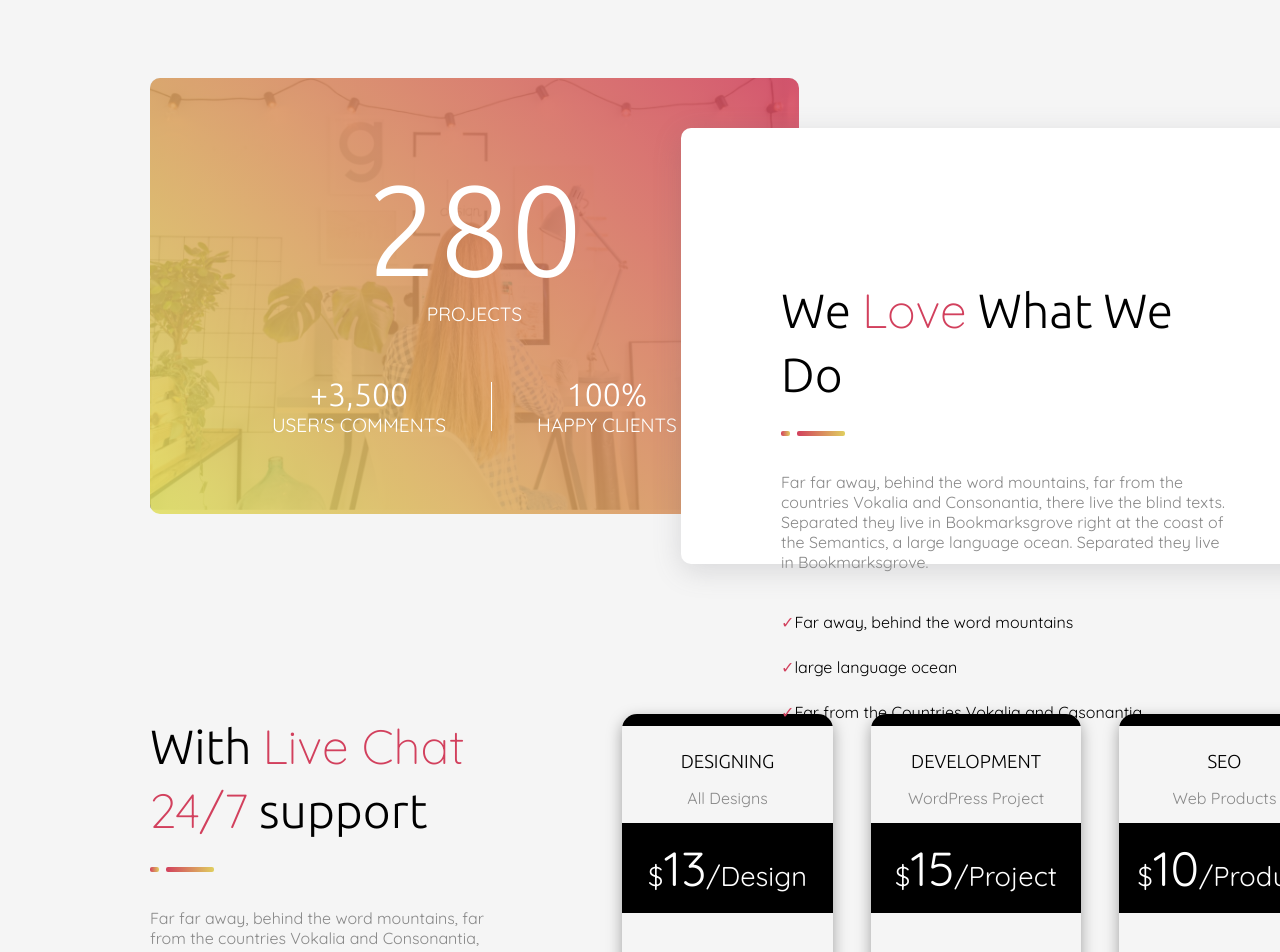
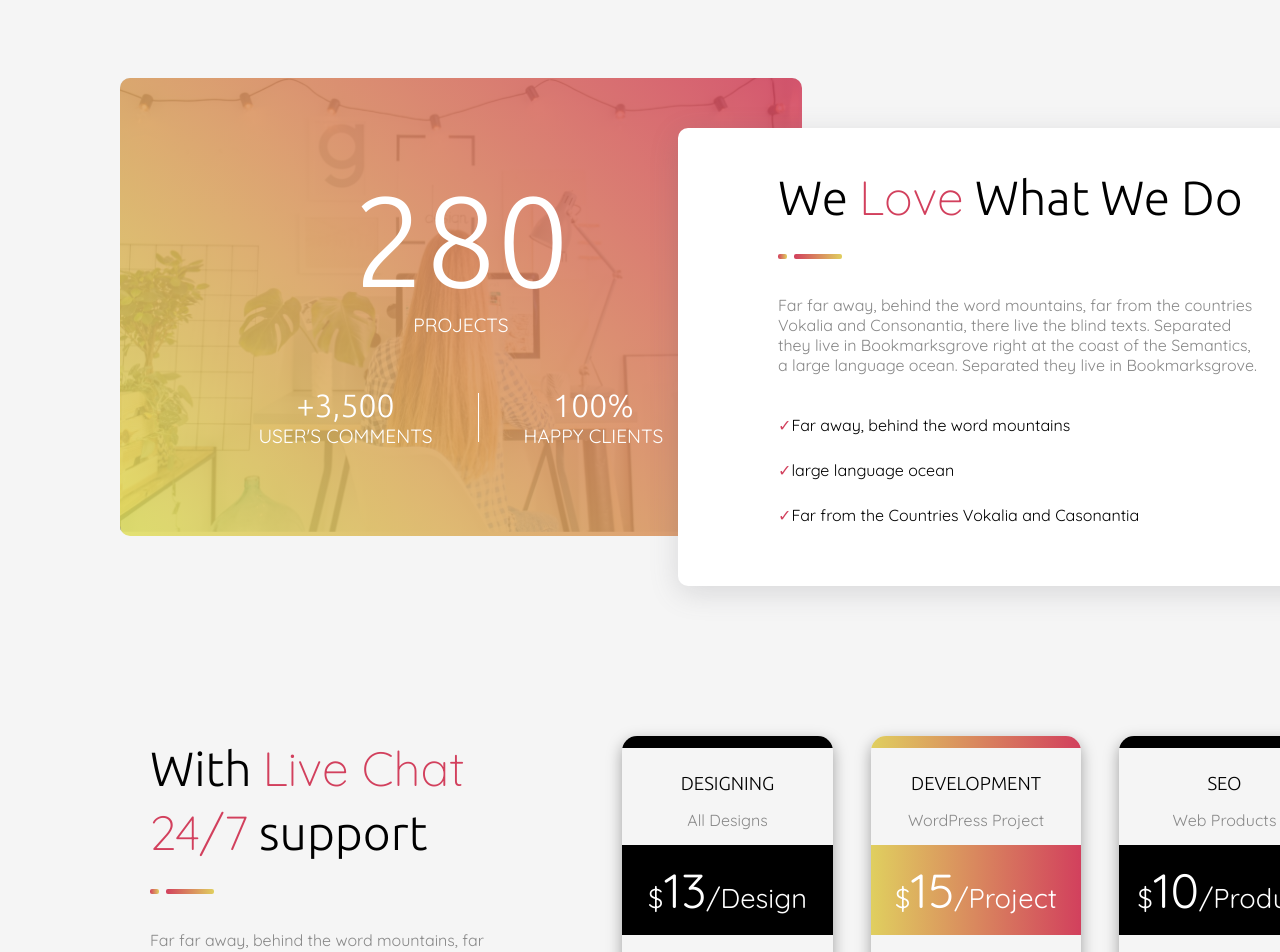
Before and after one commit to sebastianocalella/proj-html-vuejs, a Vue app: page / in a window 1280 px wide. Shown: the part 5000-5952 px from the top of the page. Built offline with nearby package versions, Linux system fonts and the light colour scheme.

Commit message:
subscriptions card color implement

```diff
--- a/src/components/AppMainComponents/OurProjects.vue
+++ b/src/components/AppMainComponents/OurProjects.vue
@@ -143,6 +143,7 @@ export default {
             width: 100%;
             position: relative;
             padding: 200px 0;
+            min-width: 1240px;
 
             .img-wrapper{
                 position: relative;
@@ -210,7 +211,7 @@ export default {
                 width: 55%;
                 height: calc(100% - 400px);
                 z-index: 2;
-                padding: 150px 100px;
+                padding: 3% 100px;
                 background-color: $bg-lightest;
                 border-radius: 10px;
                 box-shadow: rgba(100, 100, 111, 0.2) 0px 7px 29px 0px;
--- a/src/components/utilitiesComponents/ProductCard.vue
+++ b/src/components/utilitiesComponents/ProductCard.vue
@@ -36,11 +36,17 @@ export default {
         overflow: hidden;
         box-shadow: rgba(0, 0, 0, 0.35) 0px 5px 15px;
 
+        &:nth-child(even) .upper-border,
+        &:nth-child(even) .colored-banner{
+                background: linear-gradient(to right, $bg-gradient-yellow, $bg-gradient-green);
+            }
+
         .upper-border{
             width: 100%;
             height: 12px;
-            background-color: black;
+            background: black;
             margin-bottom: 25px;
+
         }
         h3{
             text-transform: uppercase;
@@ -53,7 +59,7 @@ export default {
         }
         .colored-banner{
             color:$c-lightest;
-            background-color: black;
+            background: black;
             padding: 15px 0;
             margin-bottom: 50px;
             p{
```
